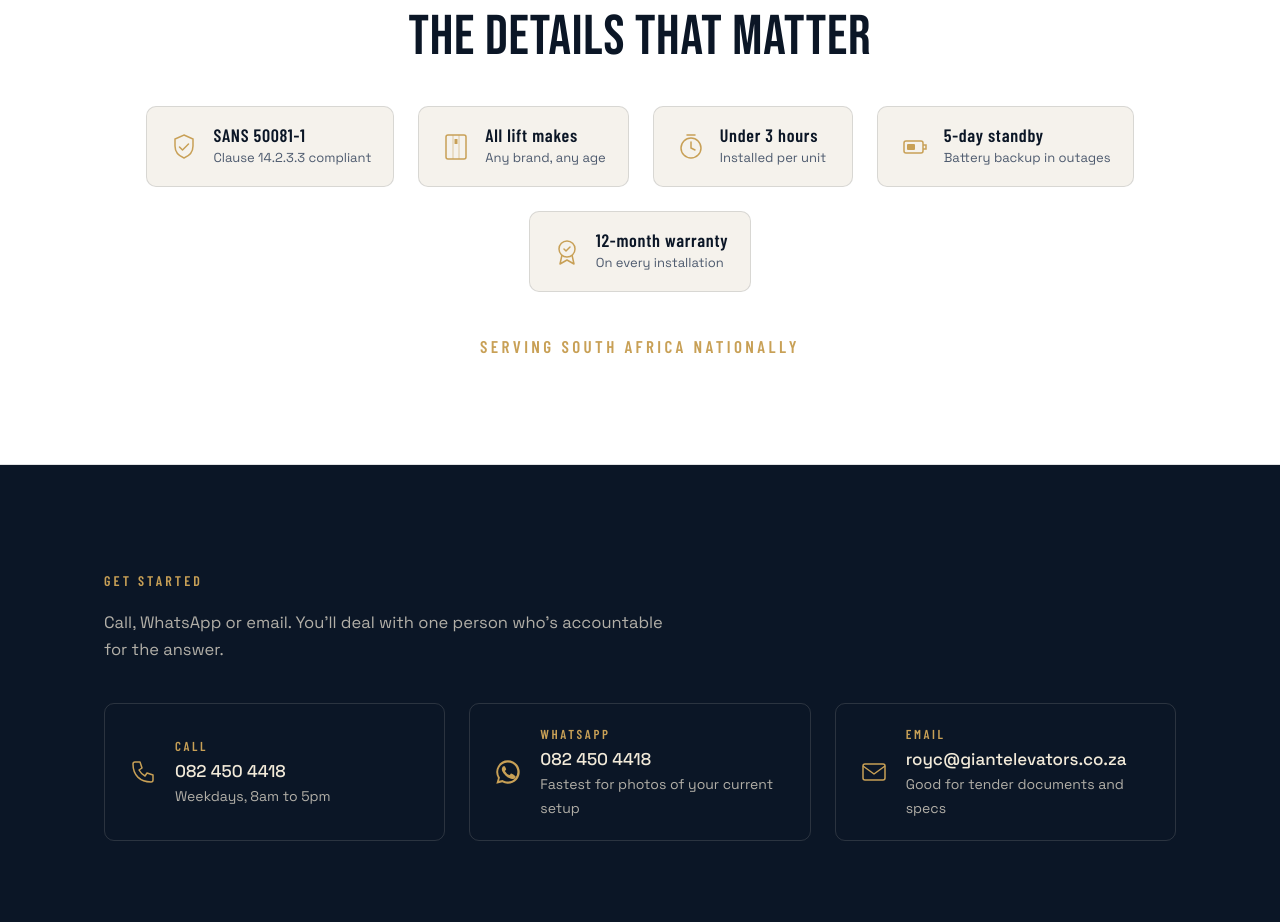
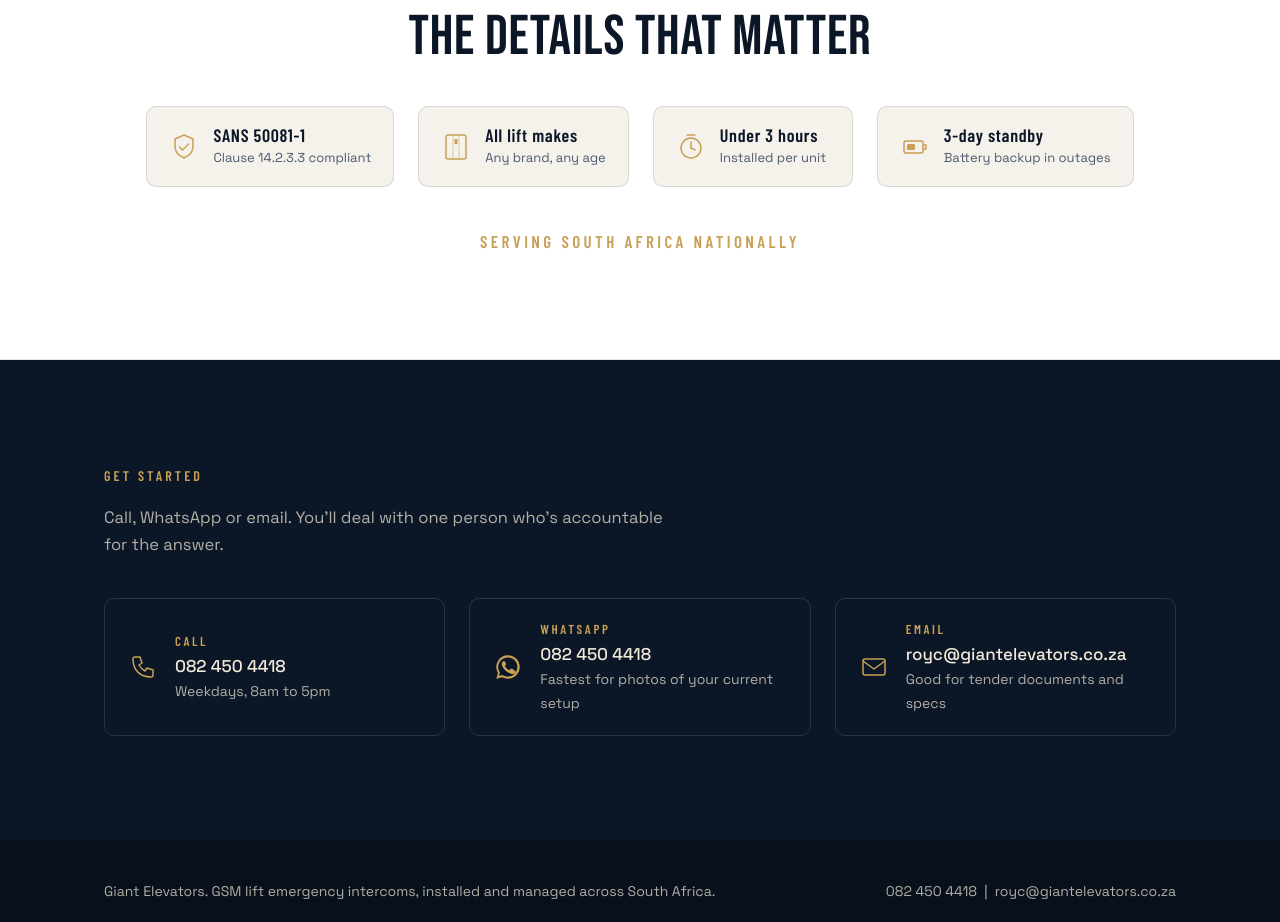
Before and after one commit to mnjbzgh6dw-debug/giant-elevators-website, a plain HTML site: page index.html in a window 1280 px wide. Shown: the part 2780-3702 px from the top of the page. Drawn offline with nearby package versions, Linux system fonts and the light colour scheme.

Commit message:
Update standby to 3-day, remove warranty badge
Co-Authored-By: Claude Sonnet 5.5 <noreply@anthropic.com>

```diff
--- a/index.html
+++ b/index.html
@@ -498,11 +498,7 @@ footer{background:#08101c;color:var(--cream-dim);padding:var(--space-4) 0;font-s
       </div>
       <div class="badge reveal">
         <svg width="30" height="30" viewBox="0 0 30 30" fill="none" aria-hidden="true"><rect x="4" y="9" width="19" height="12" rx="2" stroke="#c8a056" stroke-width="1.5"/><path d="M23 13h3v4h-3" stroke="#c8a056" stroke-width="1.5"/><rect x="7" y="12" width="8" height="6" rx="1" fill="#c8a056"/></svg>
-        <div><div class="badge-stat">5-day standby</div><div class="badge-label">Battery backup in outages</div></div>
-      </div>
-      <div class="badge reveal">
-        <svg width="30" height="30" viewBox="0 0 30 30" fill="none" aria-hidden="true"><circle cx="15" cy="12" r="8" stroke="#c8a056" stroke-width="1.5"/><path d="M12 12l2 2 4-4" stroke="#c8a056" stroke-width="1.5" stroke-linecap="round" stroke-linejoin="round"/><path d="M10 18l-2 9 7-4 7 4-2-9" stroke="#c8a056" stroke-width="1.5" stroke-linejoin="round"/></svg>
-        <div><div class="badge-stat">12-month warranty</div><div class="badge-label">On every installation</div></div>
+        <div><div class="badge-stat">3-day standby</div><div class="badge-label">Battery backup in outages</div></div>
       </div>
     </div>
     <p class="trust-national reveal">Serving South Africa nationally</p>
```
